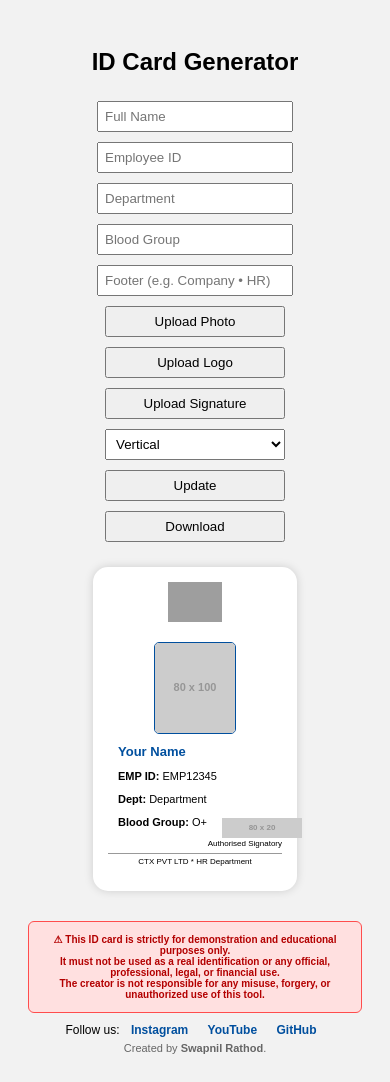
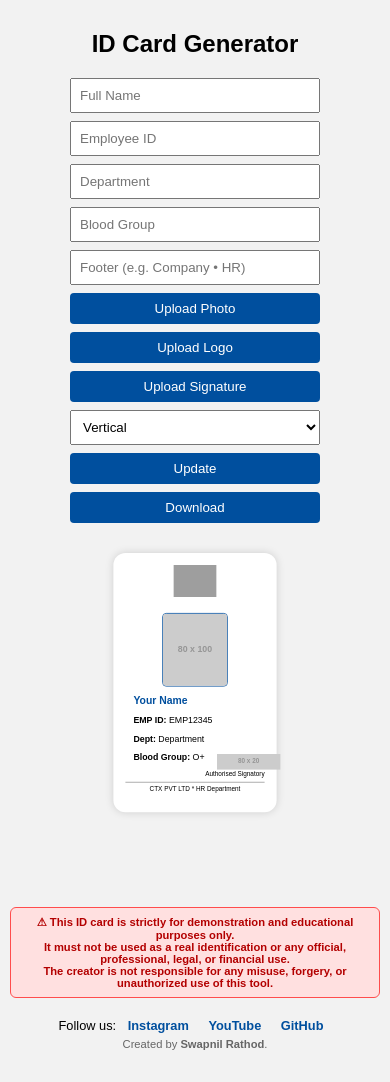
Before and after one commit to swapnilr07/ID-Card-Generator, a plain HTML site: page index.html in a window 390 px wide. After the commit the page ends 1060 px from the top, so only its background shows below. Drawn offline with nearby package versions, Linux system fonts and the light colour scheme; grey boxes are pictures that could not be loaded; placeholder pictures from the web are drawn by us.

Commit message:
Update index.html

```diff
--- a/index.html
+++ b/index.html
@@ -2,6 +2,7 @@
 <html lang="en">
 <head>
   <meta charset="UTF-8" />
+  <meta name="viewport" content="width=device-width, initial-scale=1.0">
   <title>ID Card Generator</title>
   <script src="https://cdnjs.cloudflare.com/ajax/libs/html2canvas/1.4.1/html2canvas.min.js"></script>
   <style>
@@ -10,105 +11,53 @@
       background: #f2f2f2;
       text-align: center;
       padding: 20px;
+      margin: 0;
     }
 
     .controls {
       margin-bottom: 20px;
+      display: flex;
+      flex-wrap: wrap;
+      justify-content: center;
+      gap: 8px;
     }
 
     .controls input,
     .controls button,
     .controls select {
-      margin: 5px;
-      padding: 6px;
+      margin: 0;
+      padding: 8px;
       width: 180px;
+      box-sizing: border-box;
+    }
+
+    .controls button {
+      cursor: pointer;
+      background-color: #004f9e;
+      color: white;
+      border: none;
+      border-radius: 4px;
+    }
+
+    .id-card-container {
+      display: flex;
+      justify-content: center;
+      padding: 10px;
+      margin: 0 auto;
+      max-width: 100%;
+      overflow: auto;
     }
 
     .id-card {
       background: white !important;
       border-radius: 15px;
       box-shadow: 0 0 10px rgba(0,0,0,0.15);
-      margin: auto;
       padding: 10px;
       -webkit-print-color-adjust: exact !important;
       print-color-adjust: exact !important;
+      transform-origin: center top;
     }
 
-    /* Modal styles */
-    .modal {
-      display: none;
-      position: fixed;
-      z-index: 100;
-      left: 0;
-      top: 0;
-      width: 100%;
-      height: 100%;
-      overflow: auto;
-      background-color: rgba(0,0,0,0.4);
-    }
-
-    .modal-content {
-      background-color: #fefefe;
-      margin: 15% auto;
-      padding: 20px;
-      border: 1px solid #888;
-      width: 80%;
-      max-width: 600px;
-      border-radius: 10px;
-      box-shadow: 0 4px 8px 0 rgba(0,0,0,0.2);
-    }
-
-    .modal-header {
-      padding: 10px 0;
-      border-bottom: 1px solid #ddd;
-      margin-bottom: 15px;
-    }
-
-    .modal-body {
-      max-height: 60vh;
-      overflow-y: auto;
-      text-align: left;
-      margin-bottom: 20px;
-    }
-
-    .modal-footer {
-      padding: 10px 0;
-      border-top: 1px solid #ddd;
-      text-align: right;
-    }
-
-    .close {
-      color: #aaa;
-      float: right;
-      font-size: 28px;
-      font-weight: bold;
-      cursor: pointer;
-    }
-
-    .close:hover {
-      color: black;
-    }
-
-    .btn {
-      padding: 8px 16px;
-      margin-left: 10px;
-      border: none;
-      border-radius: 4px;
-      cursor: pointer;
-      font-weight: bold;
-    }
-
-    .btn-accept {
-      background-color: #4CAF50;
-      color: white;
-    }
-
-    .btn-decline {
-      background-color: #f44336;
-      color: white;
-    }
-
-    /* Rest of your existing styles... */
     .vertical {
       width: 2.125in;
       height: 3.375in;
@@ -229,23 +178,94 @@
       margin-top: 10px;
     }
 
+    .modal {
+      display: none;
+      position: fixed;
+      z-index: 100;
+      left: 0;
+      top: 0;
+      width: 100%;
+      height: 100%;
+      overflow: auto;
+      background-color: rgba(0,0,0,0.4);
+    }
+
+    .modal-content {
+      background-color: #fefefe;
+      margin: 15% auto;
+      padding: 20px;
+      border: 1px solid #888;
+      width: 80%;
+      max-width: 600px;
+      border-radius: 10px;
+      box-shadow: 0 4px 8px 0 rgba(0,0,0,0.2);
+    }
+
+    .modal-header {
+      padding: 10px 0;
+      border-bottom: 1px solid #ddd;
+      margin-bottom: 15px;
+    }
+
+    .modal-body {
+      max-height: 60vh;
+      overflow-y: auto;
+      text-align: left;
+      margin-bottom: 20px;
+    }
+
+    .modal-footer {
+      padding: 10px 0;
+      border-top: 1px solid #ddd;
+      text-align: right;
+    }
+
+    .close {
+      color: #aaa;
+      float: right;
+      font-size: 28px;
+      font-weight: bold;
+      cursor: pointer;
+    }
+
+    .close:hover {
+      color: black;
+    }
+
+    .btn {
+      padding: 8px 16px;
+      margin-left: 10px;
+      border: none;
+      border-radius: 4px;
+      cursor: pointer;
+      font-weight: bold;
+    }
+
+    .btn-accept {
+      background-color: #4CAF50;
+      color: white;
+    }
+
+    .btn-decline {
+      background-color: #f44336;
+      color: white;
+    }
+
     .disclaimer {
-      font-size: 10px;
+      font-size: 0.8rem;
       color: #b30000;
       font-weight: bold;
       background: #ffe0e0;
       padding: 12px;
       border-radius: 6px;
-      margin-top: 30px;
+      margin: 20px auto;
       max-width: 480px;
-      margin-left: auto;
-      margin-right: auto;
       border: 1px solid #ff4d4d;
     }
 
     .social-links {
       margin-top: 10px;
-      font-size: 12px;
+      font-size: 0.8rem;
     }
 
     .social-links a {
@@ -256,8 +276,47 @@
 
     .creator {
       margin-top: 5px;
-      font-size: 11px;
+      font-size: 0.7rem;
       color: #666;
+    }
+
+    /* Responsive adjustments */
+    @media (max-width: 600px) {
+      .controls {
+        flex-direction: column;
+        align-items: center;
+      }
+
+      .controls input,
+      .controls button,
+      .controls select {
+        width: 100%;
+        max-width: 250px;
+      }
+
+      .id-card {
+        transform: scale(0.9);
+      }
+
+      .modal-content {
+        margin: 30% auto;
+        width: 90%;
+      }
+    }
+
+    @media (max-width: 400px) {
+      .id-card {
+        transform: scale(0.8);
+      }
+
+      body {
+        padding: 10px;
+      }
+
+      .disclaimer {
+        font-size: 0.7rem;
+        padding: 8px;
+      }
     }
   </style>
 </head>
@@ -271,15 +330,13 @@
     <input type="text" id="dept" placeholder="Department" />
     <input type="text" id="blood" placeholder="Blood Group" />
     <input type="text" id="footer" placeholder="Footer (e.g. Company • HR)" />
-    <br />
     <input type="file" id="photoInput" accept="image/*" style="display:none;" />
     <input type="file" id="logoInput" accept="image/*" style="display:none;" />
     <input type="file" id="signInput" accept="image/*" style="display:none;" />
 
     <button onclick="document.getElementById('photoInput').click()">Upload Photo</button>
     <button onclick="document.getElementById('logoInput').click()">Upload Logo</button>
-    <button onclick="document.getElementById('signInput').click()">Upload Signature</button><br/>
-
+    <button onclick="document.getElementById('signInput').click()">Upload Signature</button>
     <select id="layout" onchange="renderCard()">
       <option value="vertical">Vertical</option>
       <option value="horizontal">Horizontal</option>
@@ -288,6 +345,7 @@
     <button onclick="showTermsModal()">Download</button>
   </div>
 
+  <div class="id-card-container">
     <div class="id-card vertical" id="card">
       <img id="logo" class="logo" src="https://upload.wikimedia.org/wikipedia/en/8/88/HDFC_Bank_Logo.svg" alt="Logo" />
       <img id="photo" class="photo" src="https://via.placeholder.com/80x100.png?text=Photo" alt="Photo" />
@@ -302,6 +360,7 @@
         <div class="signature-label">Authorised Signatory</div>
       </div>
       <div class="footer" id="cardFooter">CTX PVT LTD * HR Department</div>
+    </div>
   </div>
 
   <!-- Terms and Conditions Modal -->
@@ -343,9 +402,9 @@
 
   <div class="social-links">
     Follow us:
-    <a href="https://www.instagram.com/cyber.techx_07" target="_blank"><strong>Instagram</strong> </a>
-    <a href="https://www.youtube.com/@technologysr07" target="_blank"><strong> YouTube</strong></a>
-    <a href="https://github.com/swapnilr07" target="_blank"><strong>GitHub</strong> </a>
+    <a href="https://www.instagram.com/cyber.techx_07" target="_blank"><strong>Instagram</strong></a>
+    <a href="https://www.youtube.com/@technologysr07" target="_blank"><strong>YouTube</strong></a>
+    <a href="https://github.com/swapnilr07" target="_blank"><strong>GitHub</strong></a>
   </div>
 
   <div class="creator">
@@ -372,7 +431,7 @@
       document.getElementById("cardID").innerText = document.getElementById("empid").value || "EMP12345";
       document.getElementById("cardDept").innerText = document.getElementById("dept").value || "Department";
       document.getElementById("cardBlood").innerText = document.getElementById("blood").value || "O+";
-      document.getElementById("cardFooter").innerText = document.getElementById("footer").value || "xyz pvt lab-HR Department";
+      document.getElementById("cardFooter").innerText = document.getElementById("footer").value || "CTX PVT LTD * HR Department";
     }
 
     document.getElementById("photoInput").addEventListener("change", function () {
@@ -439,6 +498,5 @@
       });
     }
   </script>
-
 </body>
 </html>
```
Lines whose indentation alone changed are shown as unchanged.
